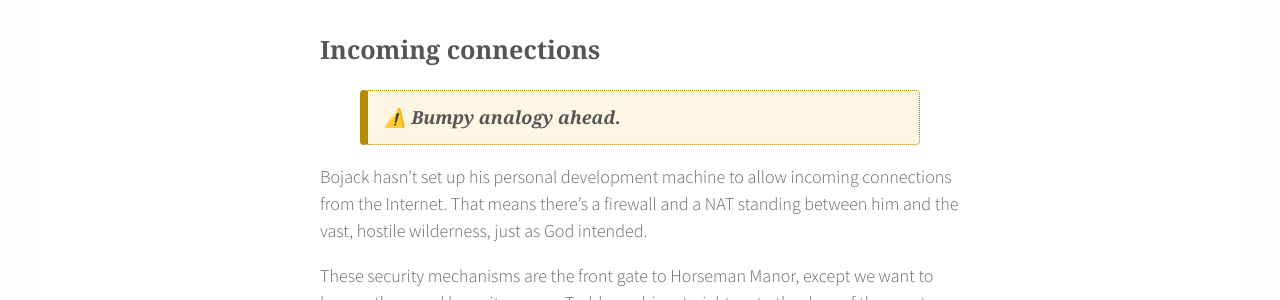
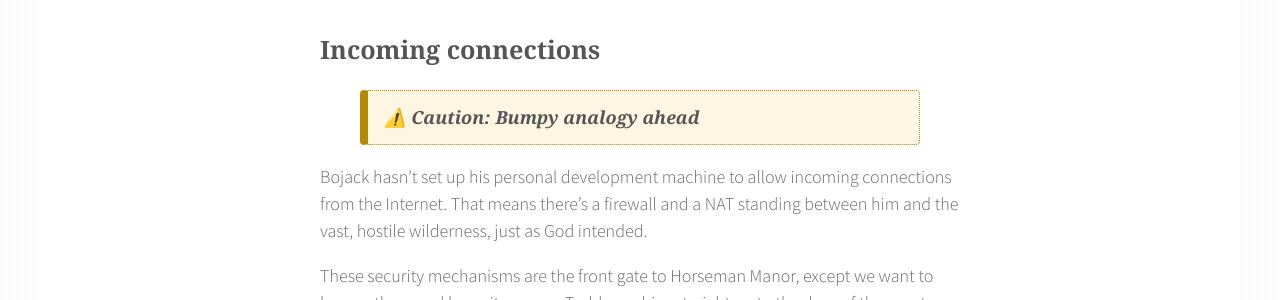
Before and after one commit to rlue/ryanlue.com, a Jekyll site: the page built from _posts/2018-01-13-pair-programming-over-ssh.md, in a window 1280 px wide and 900 px high, scrolled down 3351 px. Shown: the part 155-455 px from the top of the window. Built offline with Jekyll 4.4.1, drawn with Linux system fonts in a browser that asks for light colours; some web fonts are replaced.

Commit message:
Edit pair programming post ("caution" text)

```diff
--- a/_posts/2018-01-13-pair-programming-over-ssh.md
+++ b/_posts/2018-01-13-pair-programming-over-ssh.md
@@ -131,7 +131,7 @@ session (think screenshare vs. remote desktop).
 
 ### Incoming connections
 
-> #### ⚠️ Bumpy analogy ahead.
+> #### ⚠️ Caution: Bumpy analogy ahead
 
 Bojack hasn’t set up his personal development machine to allow incoming
 connections from the Internet. That means there’s a firewall and a NAT
```
